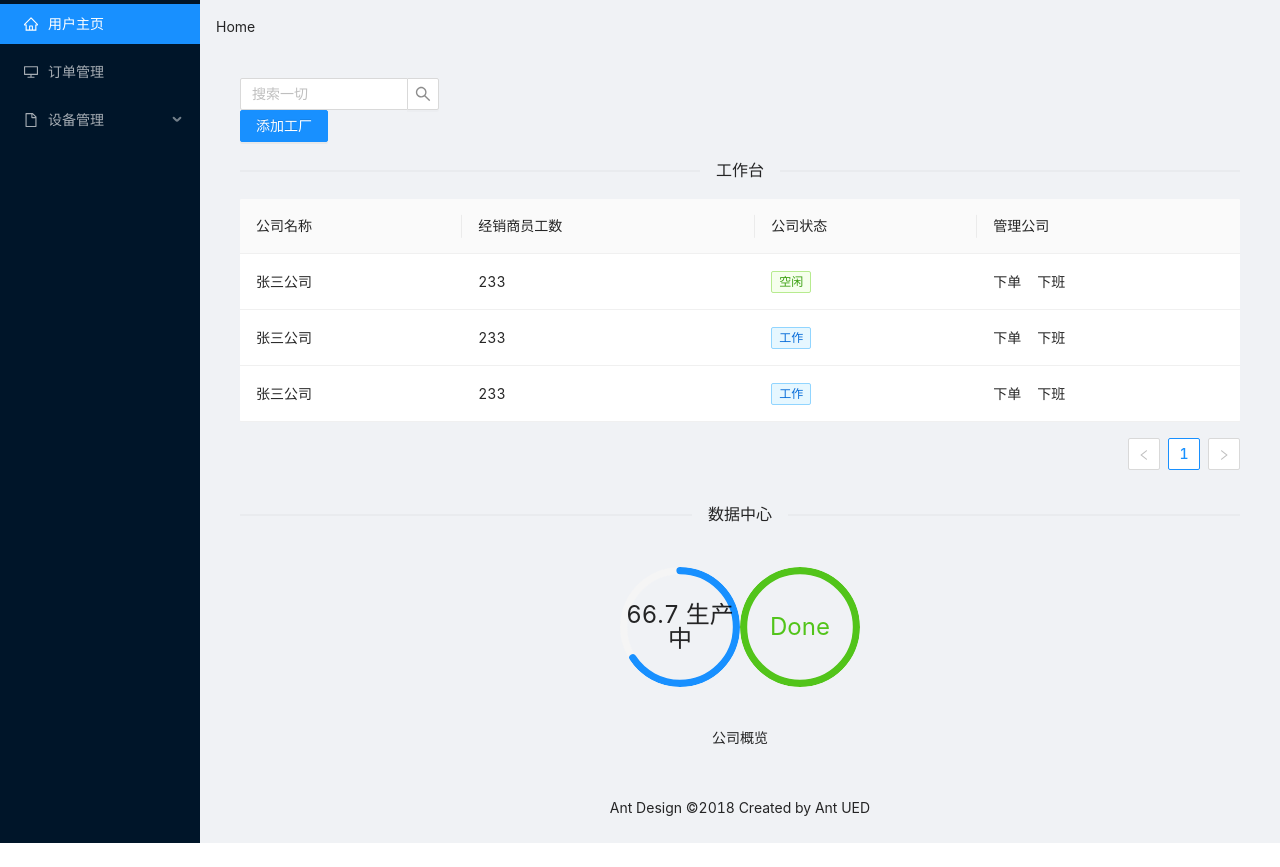
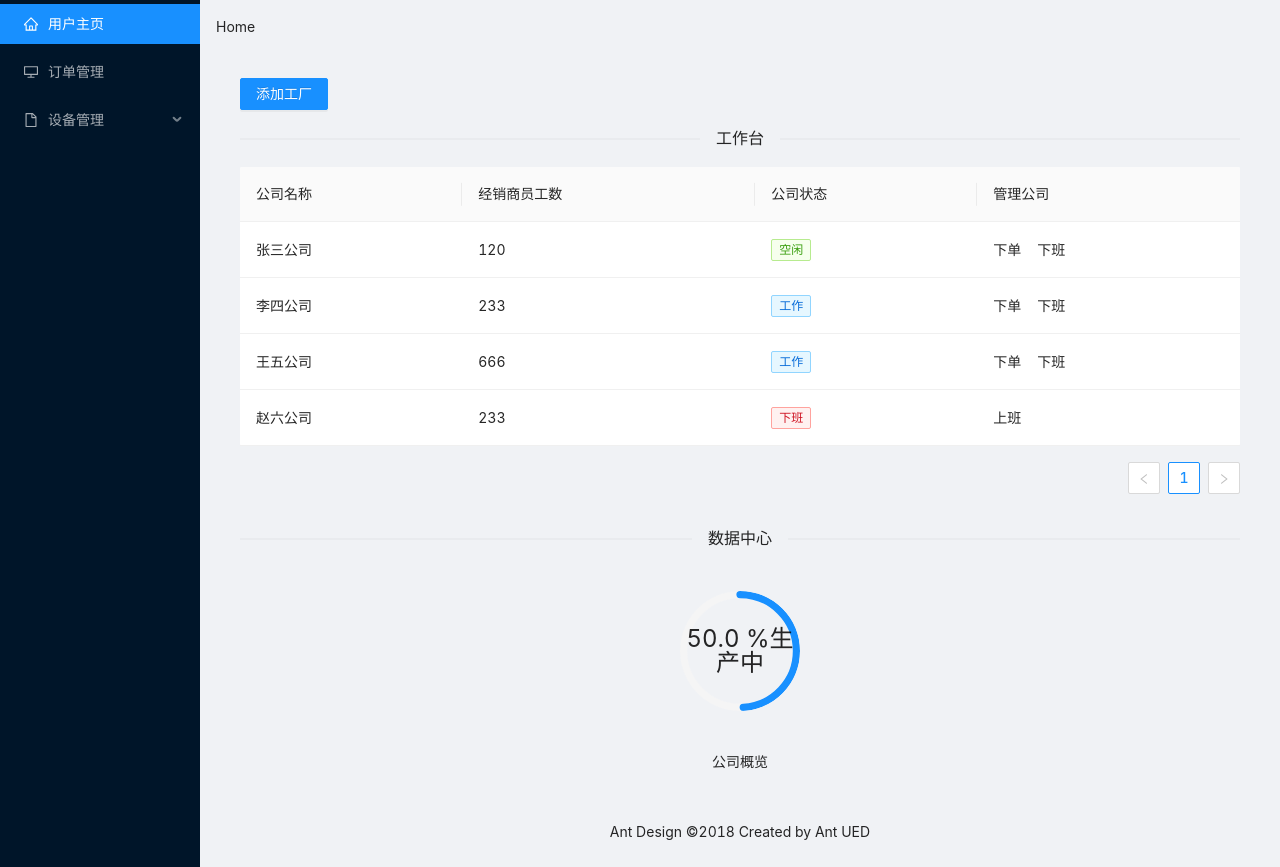
Before and after one commit to Jas000n/hci-nextjs, a Next.js app: page /workbench/company in a window 1280 px wide. Before the commit the page ends 843 px from the top, so only its background shows below. Built offline with nearby package versions, Linux system fonts and the light colour scheme.

Commit message:
老板企业管理完成一半

```diff
--- a/pages/workbench/company/index.jsx
+++ b/pages/workbench/company/index.jsx
@@ -9,18 +9,13 @@ export default function Home() {
   function countPercent() {
     let re = 0;
     let all = data_company.length;
-    let i=0;
-    // console.log("!!!!!!!!!!!!");
-    for (i=0;i<data_company.length;i++) {
-        // console.log("i=",i);
-        // console.log(data_company[i].company_state);
-
+    let i = 0;
+    for (i = 0; i < data_company.length; i++) {
       if (data_company[i].company_state === "工作") {
         re += 1;
       }
     }
-    return (re/all*100).toFixed(1);
-
+    return ((re / all) * 100).toFixed(1);
   }
   const Initcolumns_company = [
     {
@@ -39,7 +34,7 @@ export default function Home() {
       dataIndex: "company_state",
       key: "company_state",
       render: (text) => {
-        let color = "black";
+        let color = "yellow";
         if (text === "下班") {
           color = "red";
         }
@@ -63,12 +58,20 @@ export default function Home() {
       key: "action",
       dataIndex: "operation",
       render: (text, record, index) => {
+        if (record.company_state != "下班") {
           return (
             <Space size="middle">
               <a>下单</a>
               <a onClick={() => handleWorkOff(text, record, index)}>下班</a>
             </Space>
           );
+        } else {
+          return (
+            <Space size="middle">
+              <a onClick={() => handleWorkOn(text, record, index)}>上班</a>
+            </Space>
+          );
+        }
       },
     },
   ];
@@ -93,13 +96,19 @@ export default function Home() {
         return cur;
       });
     });
-    console.log("re", record);
+  };
+  const handleWorkOn = (text, record, index) => {
+    SetdataCompany((previousState) => {
+      return previousState.map((cur, idx) => {
+        if (idx === index) {
+          return { ...cur, company_state: "工作" };
+        }
+        return cur;
+      });
+    });
   };
   return (
     <div>
-      <div>
-        <Search placeholder="搜索一切" style={{ width: 200 }} />
-      </div>
       <PopupFormButton
         name="添加工厂"
         onSubmitForm={handleAddCompany}
@@ -117,9 +126,9 @@ export default function Home() {
             <Progress
               type="circle"
               percent={countPercent()}
-              format={(percent) => `${percent} 生产中`}
+              format={(percent) => `${percent} %生产中`}
             />
-            <Progress type="circle" percent={100} format={() => "Done"} />
+
           </div>
           <div className="text_align_center">公司概览</div>
         </div>
@@ -151,20 +160,26 @@ const formItems = [
 const Initdata_company = [
   {
     company_id: "张三公司",
-    company_employee: "233",
+    company_employee: "120",
     company_state: "空闲",
     key: 0,
   },
   {
-    company_id: "张三公司",
+    company_id: "李四公司",
     company_employee: "233",
     company_state: "工作",
     key: 1,
   },
   {
-    company_id: "张三公司",
-    company_employee: "233",
+    company_id: "王五公司",
+    company_employee: "666",
     company_state: "工作",
     key: 2,
   },
+  {
+    company_id: "赵六公司",
+    company_employee: "233",
+    company_state: "下班",
+    key: 3,
+  },
 ];
```
Lines whose indentation alone changed are shown as unchanged.
